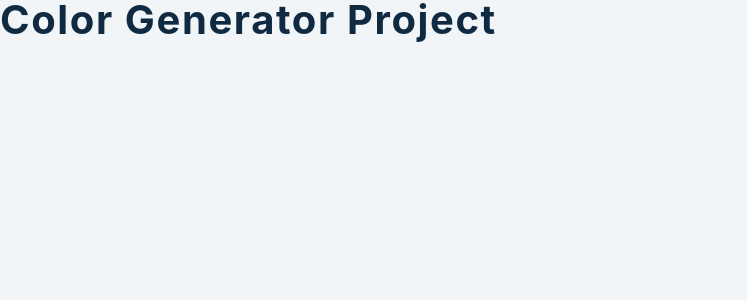
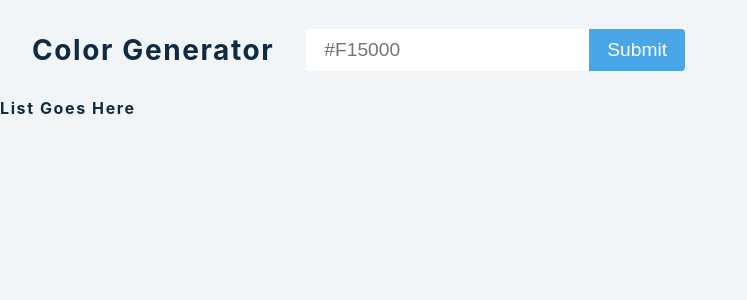
Before and after one commit to TraderCodes/Color-generator-React---, a React (Create React App) app: page / in a window 1280 px wide. Shown: the top 300 px of the page, without its empty margins (0-747 px from the left). Built offline with nearby package versions, Linux system fonts and the light colour scheme.

Commit message:
alert structure done 🚀

```diff
--- a/src/App.js
+++ b/src/App.js
@@ -1,10 +1,46 @@
-import React, { useState } from 'react'
-import SingleColor from './SingleColor'
+import React, { useState } from 'react';
+import SingleColor from './SingleColor';
 
-import Values from 'values.js'
+import Values from 'values.js';
 
 function App() {
-  return <h2>color generator project</h2>
+   const [color, setColor] = useState('');
+   const [error, setError] = useState(false);
+   const [list, setList] = useState([]);
+
+   const handleSubmit = (e) => {
+      e.preventDefault();
+      // fetch from library error text
+      try {
+         let colors = new Values(color).all(10);
+         console.log(colors);
+      } catch (error) {
+         setError(true);
+      }
+   };
+
+   return (
+      <>
+         <section className="container">
+            <h3>color generator</h3>
+            <form onSubmit={handleSubmit}>
+               <input
+                  type="text"
+                  value={color}
+                  onChange={(e) => setColor(e.target.value)}
+                  placeholder="#F15000"
+                  className={`${error ? 'error' : null}`}
+               />
+               <button className="btn" type="submit">
+                  submit
+               </button>
+            </form>
+         </section>
+         <section className="colors">
+            <h4>list goes here</h4>
+         </section>
+      </>
+   );
 }
 
-export default App
+export default App;
```
Also changed, not shown: 1 other file (tests, documents, lock files or other folders).
